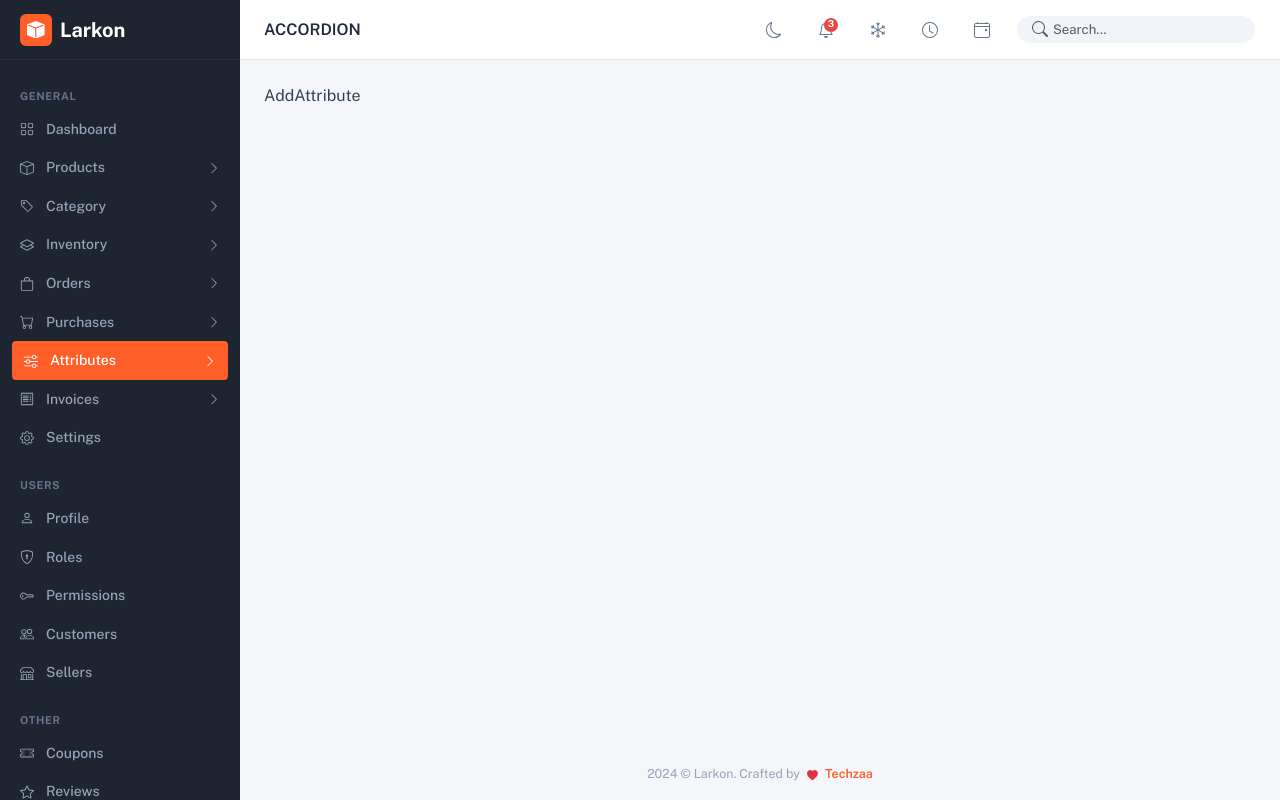
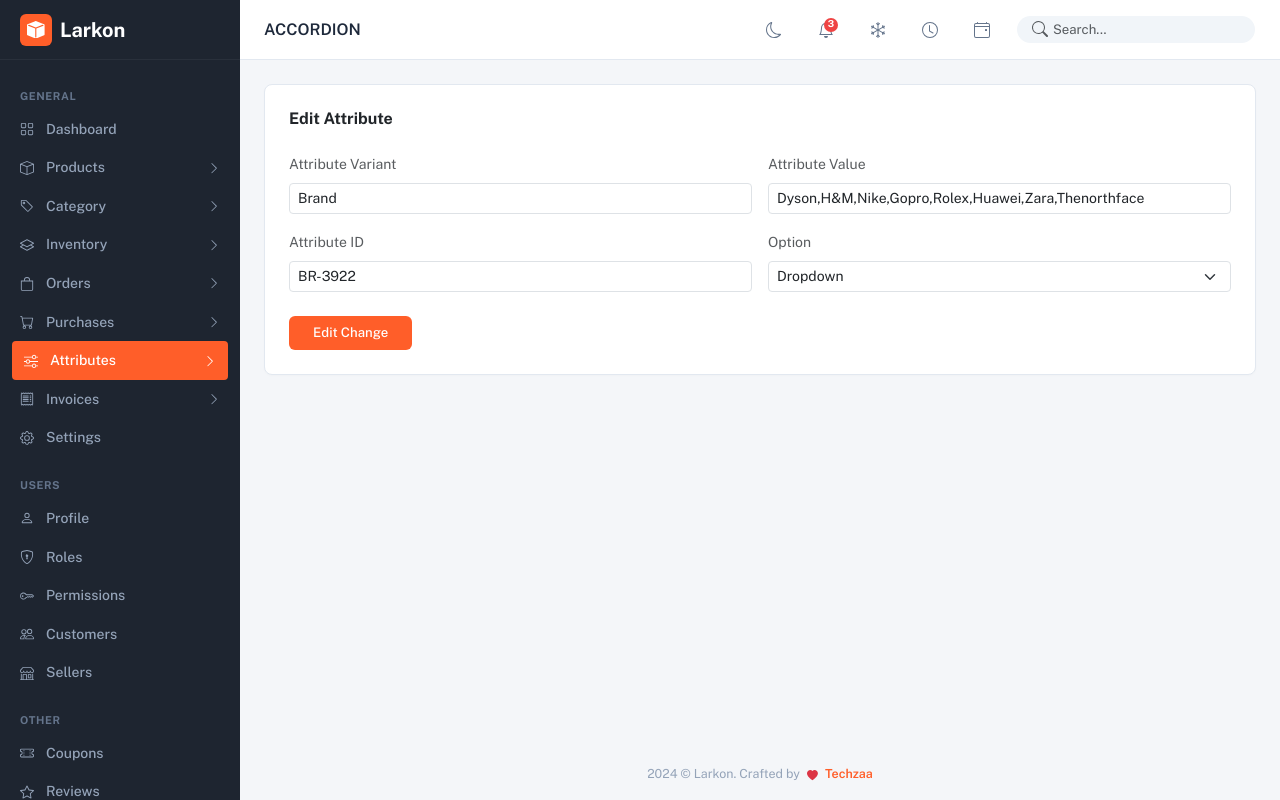
Before and after one commit to Potnuru-Jayavijaygopi/larkonproject, a React (Vite) app: page /attributes/edit in a window 1280 px wide. Built offline with nearby package versions, Linux system fonts and the light colour scheme.

Commit message:
Added Edit-Attribute and Add Attribute Page

```diff
--- a/src/Pages/attributes/AddAttribute.jsx
+++ b/src/Pages/attributes/AddAttribute.jsx
@@ -1,9 +1,69 @@
-import React from 'react'
+import React, { useState } from 'react';
+import {useNavigate} from 'react-router-dom';
 
 function AddAttribute() {
+  const navigate = useNavigate();
+const [formData,setFormData] = useState({
+  variant : "Brand",
+  value : "Dyson,H&M,Nike,Gopro,Rolex,Huawei,Zara,Thenorthface",
+  attributeId : "BR-3922",
+  option : "Dropdown",
+});
+const handleChange = (e)=>{
+  const {name,value} = e.target;
+  setFormData((prev)=>({
+    ...prev,[name]:value,
+  }));
+
+};
+const handleSubmit = (e)=>{
+  e.preventDefault();
+  console.log(formData);
+  alert("Attribute Saved Successfully!");
+  navigate("/attributes/list");
+};
+
+
+
   return (
-    <div>AddAttribute</div>
+    <div className='content-card p-4 mb-4'>
+      <h6 className='fw-bold text-dark mb-4'>Edit Attribute</h6>
+      <form onSubmit={handleSubmit}>
+        <div className='row g-3 mb-4'>
+          <div className='col-md-6'>
+            <label  className='form-label small text-muted'>
+              Attribute Variant
+            </label>
+            <input type="text"  className='form-control form-control-sm' value={formData.variant} name='variant'
+            onChange={handleChange}/>
+          </div>
+          <div className='col-md-6'>
+            <label  className='form-label small text-muted'>Attribute Value</label>
+            <input type="text"   className='form-control form-control-sm' value={formData.value} name='value' onChange={handleChange}/>
+          </div>
+
+          <div className='col-md-6'>
+            <label htmlFor="attrId" className='form-label small text-muted'>Attribute ID</label>
+            <input type="text" id='attrId' className='form-control form-control-sm' value={formData.attributeId} name='attributeId' onChange={handleChange}/>
+
+          </div>
+
+          <div className='col-md-6'>
+            <label htmlFor="attrOption" className='form-label small text-muted'>Option</label>
+            <select name="option" id="attrOption" className='form-select form-select-sm' value={formData.option}  onChange={handleChange}>
+              <option value="Dropdown">Dropdown</option>
+              <option value="Radio">Radio</option>
+
+            </select>
+          </div>
+
+
+          </div>
+          <button className='btn btn-add-product px-4' type='submit'> Edit Change</button>
+          </form>
+
+    </div>
   )
 }
 
-export default AddAttribute
+export default AddAttribute;
--- a/src/Pages/attributes/CreateAttribute.jsx
+++ b/src/Pages/attributes/CreateAttribute.jsx
@@ -1,8 +1,62 @@
-import React from 'react'
+import React, { useState } from 'react'
+import { useNavigate } from 'react-router-dom'
 
 function CreateAttribute() {
+  const navigate = useNavigate();
+  const[formData,setFormData] = useState({
+    variant : "Enter Name",
+    value : "Enter Value",
+    attributeId : "Enter Id",
+    option : "Dropdown",
+
+  });
+  const handleChange = (e)=>{
+    const {name,value} = e.target;
+    setFormData((prev)=>({
+      ...prev,[name]:value,
+    }));
+  };
+
+  const handleSubmit = (e)=>{
+    e.preventDefault();
+
+    console.log(formData);
+    alert("Attributed Created Successfully!");
+
+    navigate("/attributes/list");
+
+
+  };
   return (
-    <div>CreateAttribute</div>
+    <div className='content-card p-4 mb-4'>
+      <h6 className='fw-bold text-dark mb-4'>Add Attribute</h6>
+      <form onSubmit={handleSubmit}>
+        <div className='row g-3 mb-4'>
+          <div className='col-md-6'>
+            <label htmlFor="attrVariant" className='form-label small text-muted'>Attribute Name</label>
+            <input type="text" id='attrVariant' name='variant' className='form-control form-control-sm' value={formData.variant} onChange={handleChange}/>
+          </div>
+          <div className='col-md-6'>
+            <label htmlFor="attrValue" className='form-label small text-muted'>Attribute Value</label>
+            <input type="text" id='attrValue' name='value' className='form-control form-control-sm' value={formData.value} onChange={handleChange}/>
+          </div>
+          <div className='col-md-6'>
+            <label htmlFor="attrId" className='form-label small text-muted'>Attribute ID</label>
+            <input type="text" id='attrId' name='attributeId' className='form-control form-control-sm' value={formData.attributeId} onChange={handleChange}/>
+          </div>
+          <div className='col-md-6'>
+            <label  className='form-label small text-muted'>Option</label>
+            <select name="option" id="" className='form-select form-select-sm' value={formData.option} onChange={handleChange}>
+              <option value="Dropdown">Dropdown</option>
+              <option value="Radio">Radio</option>
+
+            </select>
+          </div>
+        </div>
+        <button className='btn btn-add-product px-4' type='submit'>Add Change</button>
+      </form>
+
+    </div>
   )
 }
 
```
Also changed, not shown: 1 other file (tests, documents, lock files or other folders).
